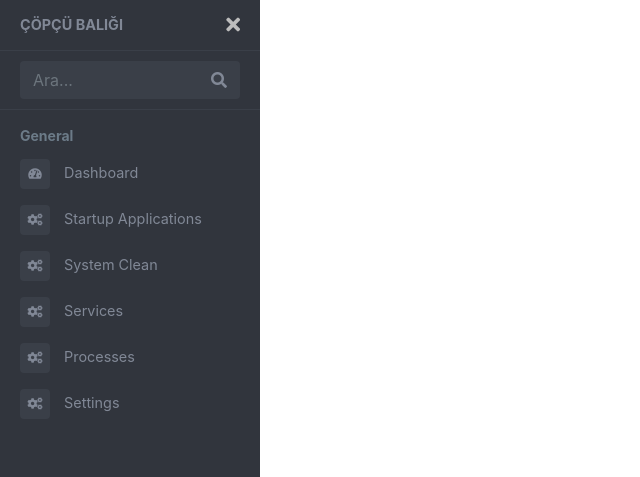
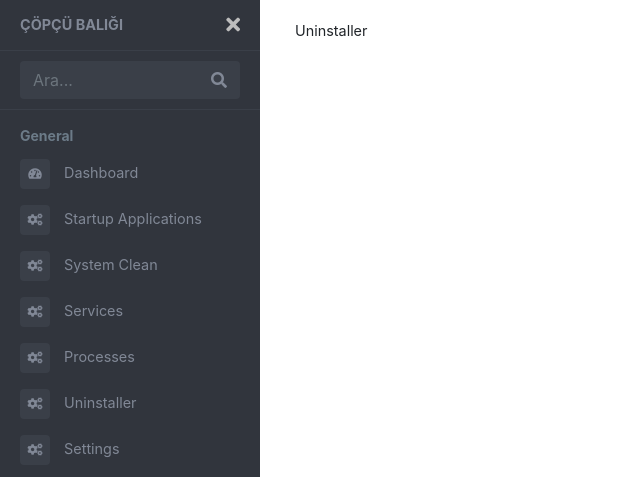
Before and after one commit to sustartx/copcu-baligi, a Vue app: page /uninstaller in a window 1280 px wide. Shown: the top 477 px of the page, without its empty margins (0-640 px from the left). Built offline with nearby package versions, Linux system fonts and the light colour scheme; what vue-flag-icon would draw is missing.

Commit message:
"Uninstaller" için view ve rota oluşturuldu.

```diff
--- a/src/router/index.js
+++ b/src/router/index.js
@@ -31,6 +31,11 @@ const routes = [
     component: () => import('../views/Processes.vue')
   },
   {
+    path: '/uninstaller',
+    name: 'Uninstaller',
+    component: () => import('../views/Uninstaller.vue')
+  },
+  {
     path: '/settings',
     name: 'Settings',
     // route level code-splitting
--- /dev/null
+++ b/src/views/Uninstaller.vue
@@ -0,0 +1,3 @@
+<template>
+  <div>Uninstaller</div>
+</template>
--- a/src/views/layout/Sidebar.vue
+++ b/src/views/layout/Sidebar.vue
@@ -68,6 +68,11 @@ export default {
           link: '/processes'
         },
         {
+          title: 'Uninstaller',
+          class: 'fa fa-cogs',
+          link: '/uninstaller'
+        },
+        {
           title: 'Settings',
           class: 'fa fa-cogs',
           link: '/settings'
```
